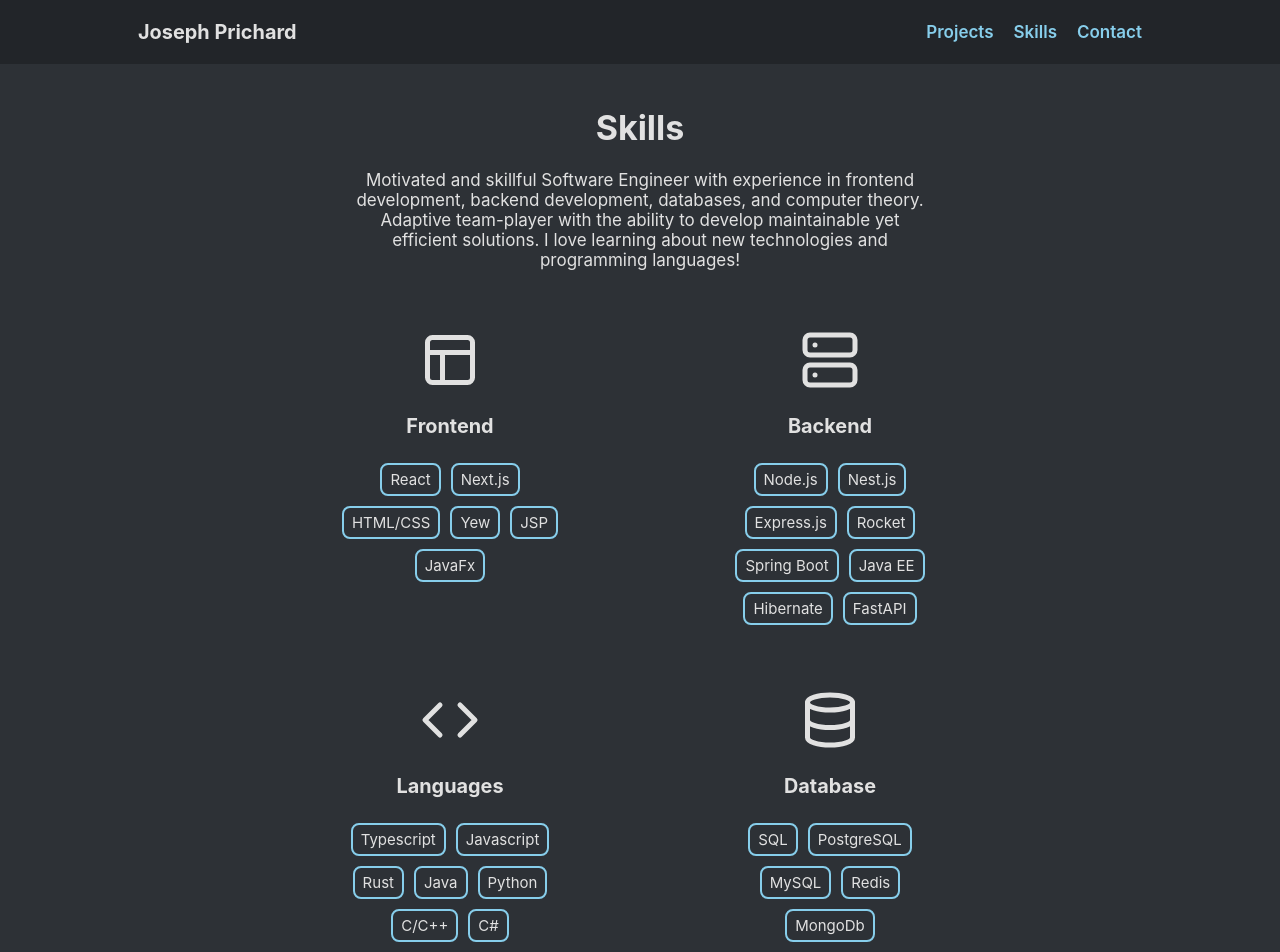
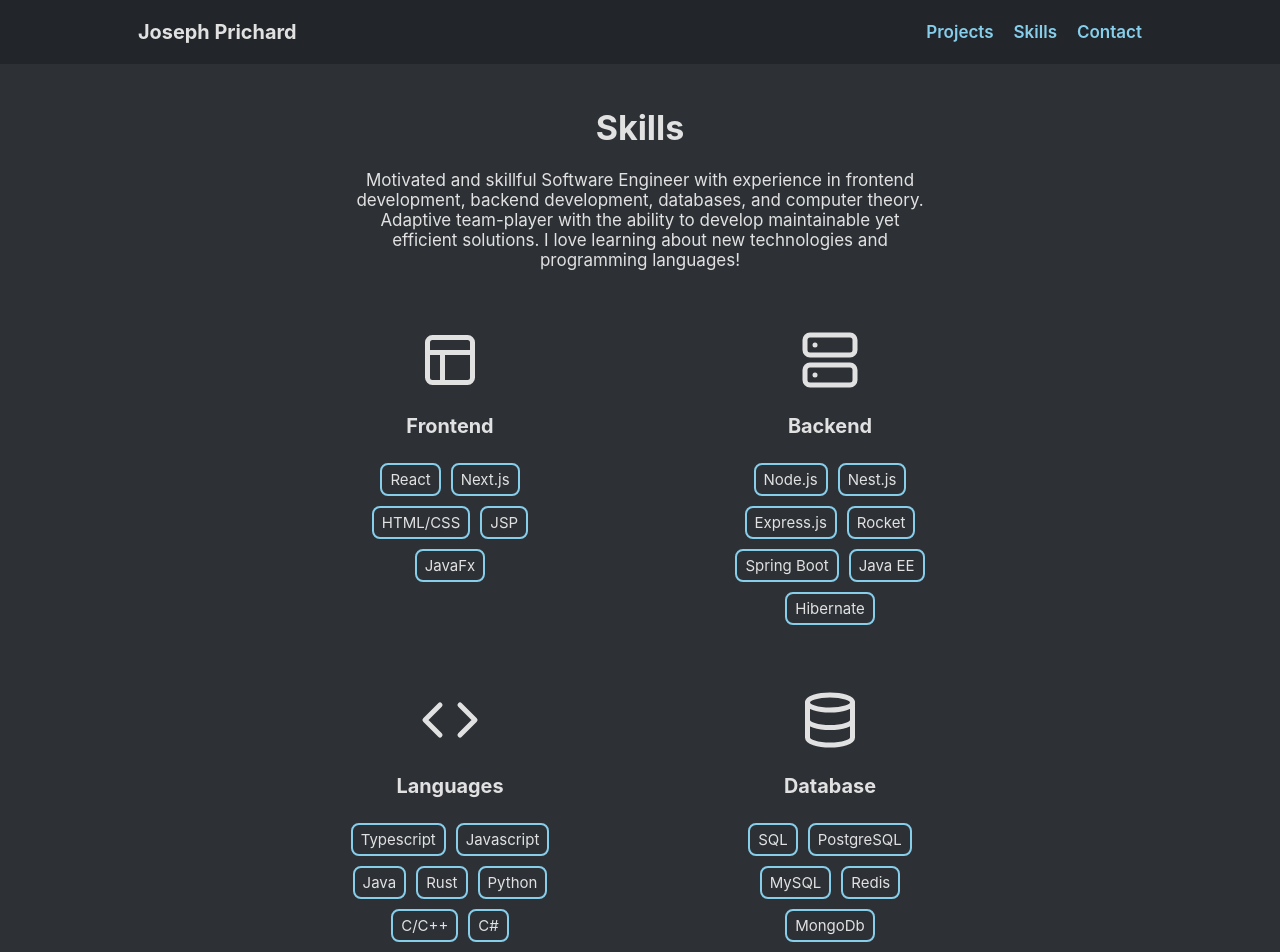
Before and after one commit to JosephPrichard/JosephPrichard.app, a Next.js app: page /skills in a window 1280 px wide. Shown: the top 952 px of the page. Built offline with nearby package versions, Linux system fonts and the light colour scheme.

Commit message:
Update groups.ts

```diff
--- a/src/data/groups.ts
+++ b/src/data/groups.ts
@@ -8,7 +8,6 @@ export const groups: SkillGroup[] = [
             "React",
             "Next.js",
             "HTML/CSS",
-            "Yew",
             "JSP",
             "JavaFx"
         ]
@@ -23,8 +22,7 @@ export const groups: SkillGroup[] = [
             "Rocket",
             "Spring Boot",
             "Java EE",
-            "Hibernate",
-            "FastAPI"
+            "Hibernate"
         ]
     },
     {
@@ -33,8 +31,8 @@ export const groups: SkillGroup[] = [
         skills: [
             "Typescript",
             "Javascript",
+            "Java",
             "Rust",
-            "Java",
             "Python",
             "C/C++",
             "C#"
```
